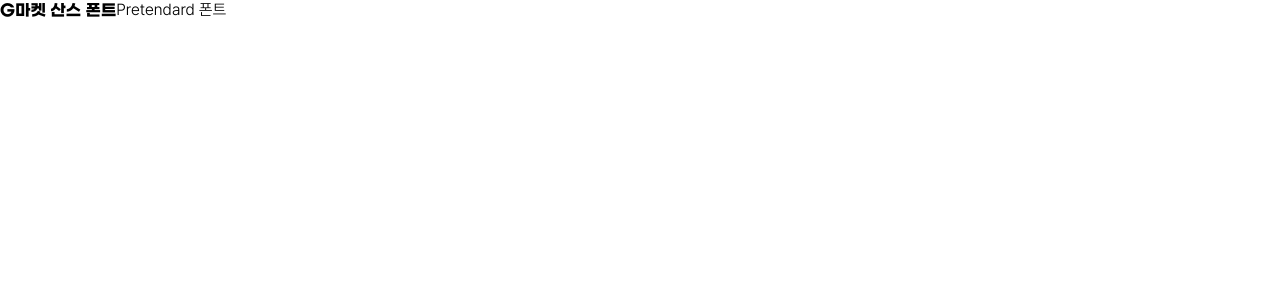
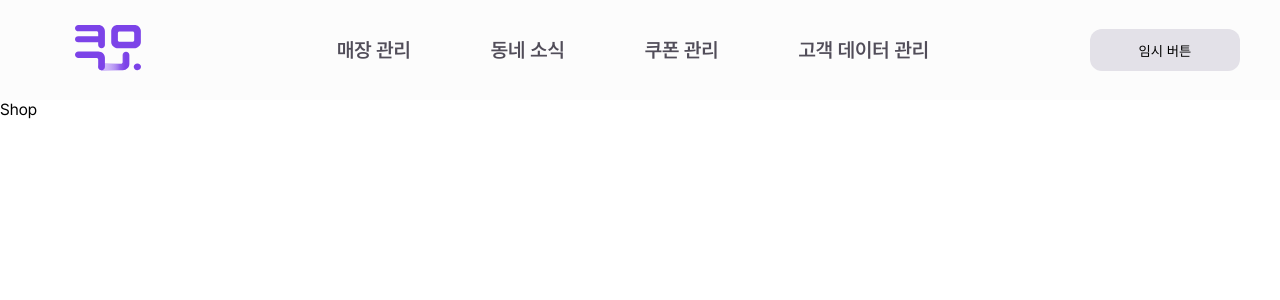
Before and after one commit to UMC-5th-Coumo/Coumo_Web, a React (Create React App) app: page /shop in a window 1280 px wide. Shown: the top 300 px of the page. Built offline with nearby package versions, Linux system fonts and the light colour scheme.

Commit message:
[Feat/#5]: Header 컴포넌트, pages 추가

```diff
--- a/package.json
+++ b/package.json
@@ -8,6 +8,7 @@
     "@testing-library/user-event": "^13.5.0",
     "react": "^18.2.0",
     "react-dom": "^18.2.0",
+    "react-router-dom": "^6.21.2",
     "react-scripts": "5.0.1",
     "styled-components": "^6.1.8",
     "web-vitals": "^2.1.4"
--- a/src/App.js
+++ b/src/App.js
@@ -1,15 +1,26 @@
 import React from 'react';
+import { Route, Routes } from 'react-router-dom';
 import GlobalStyle from './styles/GlobalStyle';
+import Header from './components/common/Header';
+import Home from './pages/Home';
+import Shop from './pages/Shop';
+import Neighborhood from './pages/Neighborhood';
+import Coupon from './pages/Coupon';
+import Customer from './pages/Customer';
 
 function App() {
   return (
-    <div>
+    <>
       <GlobalStyle />
-      <span style={{ fontFamily: 'GmarketSans', fontWeight: 'bold' }}>
-        G마켓 산스 폰트
-      </span>
-      <span style={{ fontWeight: '300' }}>Pretendard 폰트</span>
-    </div>
+      <Header />
+      <Routes>
+        <Route exact path='/home' element={<Home />} />
+        <Route exact path='/shop' element={<Shop />} />
+        <Route exact path='/neighborhood' element={<Neighborhood />} />
+        <Route exact path='/coupon' element={<Coupon />} />
+        <Route exact path='/customer' element={<Customer />} />
+      </Routes>
+    </>
   );
 }
 
--- /dev/null
+++ b/src/assets/index.js
@@ -0,0 +1 @@
+export { ReactComponent as Logo } from './icon/Logo.svg';
--- /dev/null
+++ b/src/components/common/Header.jsx
@@ -0,0 +1,76 @@
+import React from 'react';
+import { Link } from 'react-router-dom';
+import styled from 'styled-components';
+import { COLORS } from '../../styles/theme';
+import { Logo } from '../../assets';
+
+const Head = styled.div`
+  width: 100%;
+  height: 100px;
+  display: flex;
+  align-items: center;
+  justify-content: center;
+
+  box-sizing: border-box;
+  background-color: ${COLORS.white};
+  font-family: 'Pretendard';
+  font-size: 20px;
+`;
+
+const HeaderBar = styled.div`
+  max-width: 1200px;
+  width: 100%;
+  height: 52px;
+  display: flex;
+  align-items: center;
+  justify-content: space-between;
+`;
+
+const Nav = styled.div`
+  display: flex;
+  width: 592px;
+  justify-content: space-between;
+  align-items: flex-start;
+`;
+
+const StyledLink = styled(Link)`
+  color: ${COLORS.text_darkgray};
+  font-weight: 600;
+  text-decoration-line: none;
+`;
+
+const Button = styled.button`
+  display: flex;
+  width: 150px;
+  height: 42px;
+  padding: 8px 16px;
+  justify-content: center;
+  align-items: center;
+  gap: 8px;
+  flex-shrink: 0;
+  border-radius: 12px;
+  background: #e3e1e8;
+  border: none;
+  box-sizing: border-box;
+`;
+
+const Header = () => {
+  return (
+    <Head>
+      <HeaderBar>
+        <Link to='/home'>
+          <Logo />
+        </Link>
+        <Nav>
+          <StyledLink to='/shop'>매장 관리</StyledLink>
+          <StyledLink to='/neighborhood'>동네 소식</StyledLink>
+          <StyledLink to='/coupon'>쿠폰 관리</StyledLink>
+          <StyledLink to='/customer'>고객 데이터 관리</StyledLink>
+        </Nav>
+        <Button>임시 버튼</Button>
+      </HeaderBar>
+    </Head>
+  );
+};
+
+export default Header;
--- a/src/index.js
+++ b/src/index.js
@@ -1,6 +1,11 @@
 import React from 'react';
 import ReactDOM from 'react-dom/client';
 import App from './App';
+import { BrowserRouter } from 'react-router-dom';
 
 const root = ReactDOM.createRoot(document.getElementById('root'));
-root.render(<App />);
+root.render(
+  <BrowserRouter>
+    <App />
+  </BrowserRouter>
+);
--- /dev/null
+++ b/src/pages/Coupon.jsx
@@ -0,0 +1,7 @@
+import React from 'react';
+
+const Coupon = () => {
+  return <div>Coupon</div>;
+};
+
+export default Coupon;
--- /dev/null
+++ b/src/pages/Customer.jsx
@@ -0,0 +1,7 @@
+import React from 'react';
+
+const Customer = () => {
+  return <div>Customer</div>;
+};
+
+export default Customer;
--- /dev/null
+++ b/src/pages/Home.jsx
@@ -0,0 +1,7 @@
+import React from 'react';
+
+const Home = () => {
+  return <div>Home</div>;
+};
+
+export default Home;
--- /dev/null
+++ b/src/pages/Neighborhood.jsx
@@ -0,0 +1,7 @@
+import React from 'react';
+
+const Neighborhood = () => {
+  return <div>Neighborhood</div>;
+};
+
+export default Neighborhood;
--- /dev/null
+++ b/src/pages/Shop.jsx
@@ -0,0 +1,7 @@
+import React from 'react';
+
+const Shop = () => {
+  return <div>Shop</div>;
+};
+
+export default Shop;
```
Also changed, not shown: src/assets/icon/Logo.svg (added), 1 other file (tests, documents, lock files or other folders).
